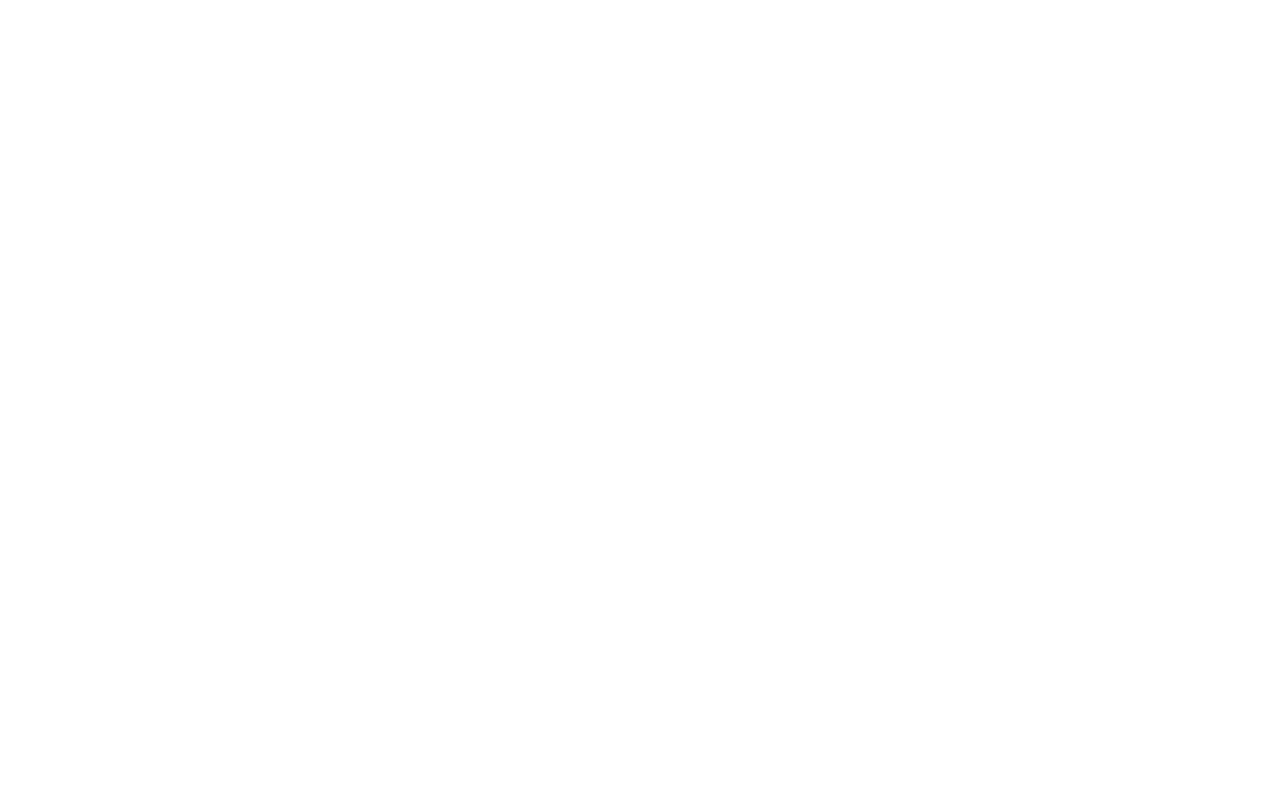
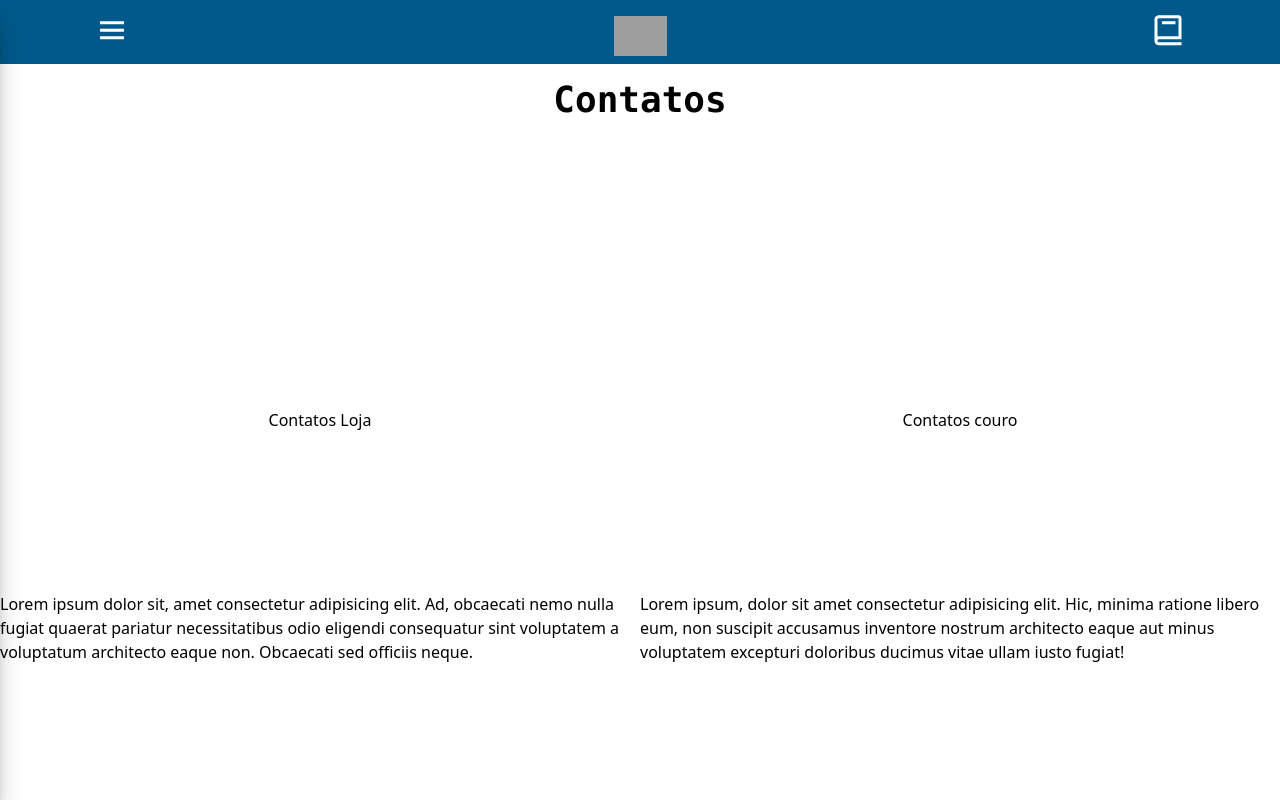
Before and after one commit to Cai0Sant0/ProjetoPessoal, a React (Vite) app: page /contatos in a window 1280 px wide. Before the commit this address had no page. Shown: the top 800 px of the page. Built offline with nearby package versions, Linux system fonts and the light colour scheme; grey boxes are pictures that could not be loaded.

Commit message:
inicio tela de contatos

```diff
--- a/src/components/sidebar/Sidebar.jsx
+++ b/src/components/sidebar/Sidebar.jsx
@@ -1,3 +1,4 @@
+import { Link } from "react-router-dom";
 import ListaSidebar from "../listaSidebar/ListaSidebar";
 
 function Sidebar({ open, onClose }) {
@@ -22,10 +23,10 @@
                     <ListaSidebar nome="Informações" url = "/informacoes"  />
                 </ul>
                 <div className="flex justify-center items-center w-full h-13 gap-1 bg-sky-800 text-white">
-                    <a href="" className="flex items-center justify-center p-2 rounded-3xl w-1/2 hover:text-black hover:bg-amber-400 transition-colors duration-300 cursor-pointer gap-1">
+                    <Link to={"/contatos"} className="flex items-center justify-center p-2 rounded-3xl w-1/2 hover:text-black hover:bg-amber-400 transition-colors duration-300 cursor-pointer gap-1">
                         <p>Telefones</p>
                         <i className="bx bx-phone"></i>
-                    </a>
+                    </Link>
                 </div>
             </aside>
         </>
--- /dev/null
+++ b/src/pages/Contatos.jsx
@@ -0,0 +1,28 @@
+import Navbar from "../components/navbar/Navbar";
+import Rodape from "../components/Rodape/Rodape";
+import Sidebar from "../components/sidebar/Sidebar";
+import { useState } from "react";
+
+function Contatos() {
+     const [sidebarOpen, setSidebarOpen] = useState(false);
+
+    return (
+        <div>
+            <Navbar onMenuClick={() => setSidebarOpen(true) } inputInvisivel = {true}/>
+            <Sidebar open={sidebarOpen} onClose={() => setSidebarOpen(false)} />
+             <h1 className="w-full text-2xl text-center font-bold font-mono p-4 md:text-4xl">Contatos</h1>
+             <main className="grid grid-cols-1 md:grid-cols-2 min-h-svh">
+               <div className="w-full h-full flex justify-center items-center flex-col gap-20 md:gap-40">
+                    <h1>Contatos Loja</h1>
+                    <p>Lorem ipsum dolor sit, amet consectetur adipisicing elit. Ad, obcaecati nemo nulla fugiat quaerat pariatur necessitatibus odio eligendi consequatur sint voluptatem a voluptatum architecto eaque non. Obcaecati sed officiis neque.</p>
+               </div>
+                <div className="w-full h-full flex justify-center items-center flex-col gap-20 md:gap-40">
+                    <h1>Contatos couro</h1>
+                    <p>Lorem ipsum, dolor sit amet consectetur adipisicing elit. Hic, minima ratione libero eum, non suscipit accusamus inventore nostrum architecto eaque aut minus voluptatem excepturi doloribus ducimus vitae ullam iusto fugiat!</p>
+                </div>
+             </main>
+             <Rodape/>
+        </div>
+    );
+}
+export default Contatos;
--- a/src/routes/app.routes.jsx
+++ b/src/routes/app.routes.jsx
@@ -4,6 +4,7 @@
 import Informacoes from "../pages/Informacoes";
 import Catalogo from "../pages/Catalogo";
 import SobreNos from "../pages/SobreNos";
+import Contatos from "../pages/Contatos";
 
 function AppRoutes() {
     return (
@@ -12,6 +13,7 @@
             <Route path="/informacoes" element={<Informacoes />} />
             <Route path="/catalogo" element={<Catalogo />} />
             <Route path="/sobreNos" element={<SobreNos />} />
+            <Route path="/contatos" element={<Contatos />} />
         </Switch>
     );
 }
```
